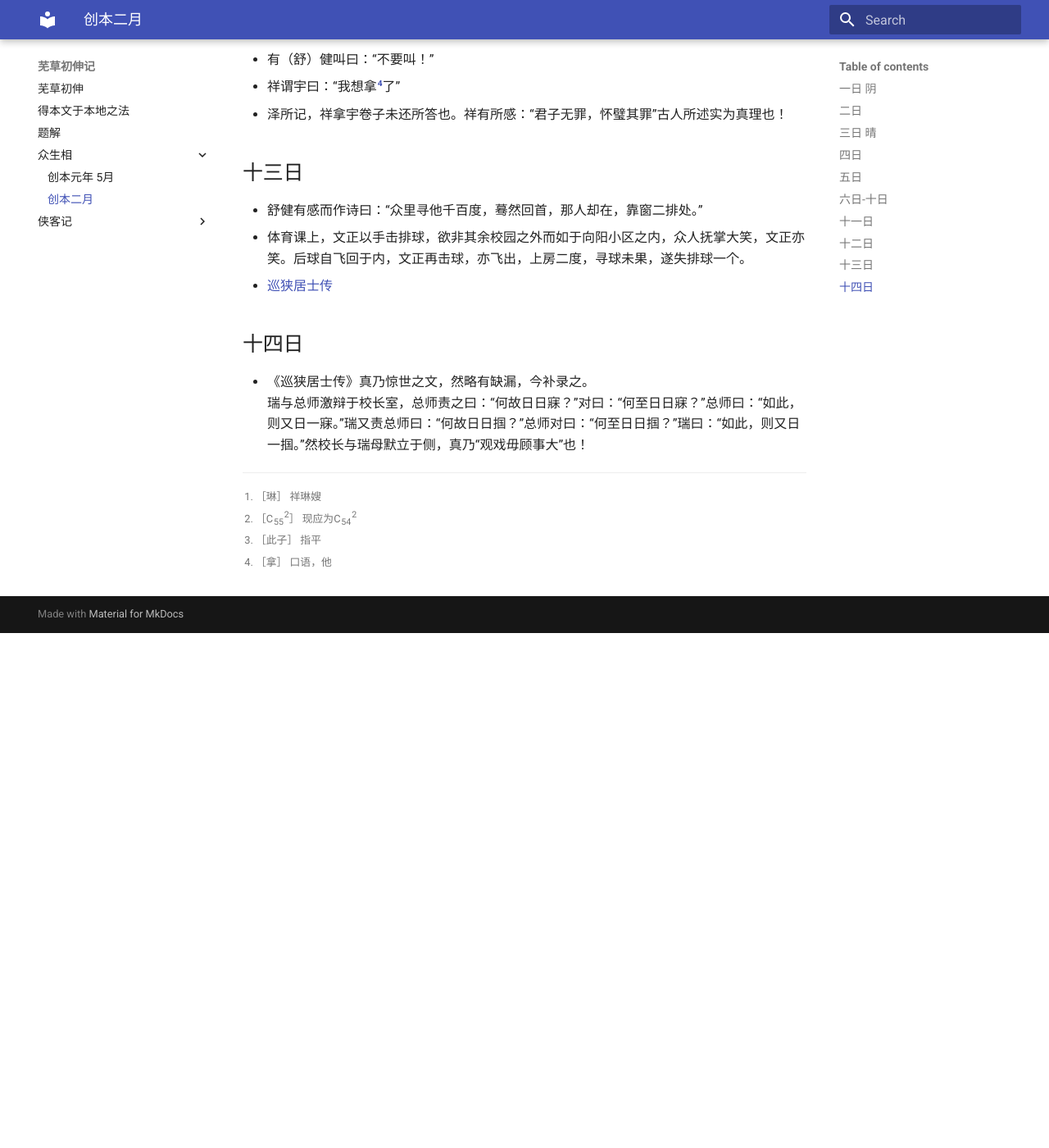
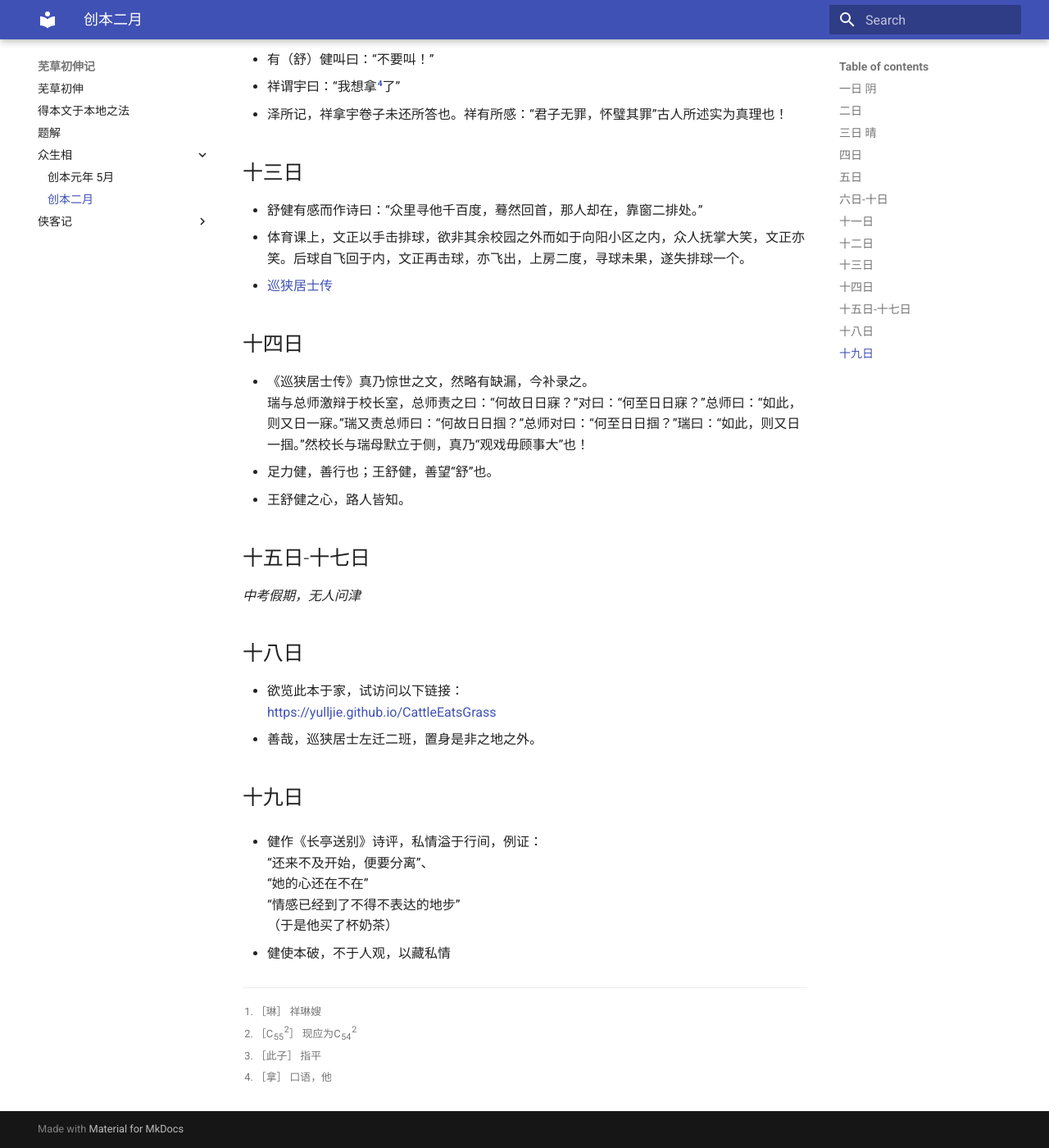
Before and after one commit to Yulljie/CattleEatsGrass, an MkDocs documentation site: the page built from docs/众生相/01.md, in a window 1280 px wide and 1400 px high, scrolled down 2505 px. Shown: the whole window at 82% size. Built offline with MkDocs 1.6.1 and Material for MkDocs 9.7.7, drawn with Linux system fonts in a browser that asks for light colours; before the commit the page ends 3277 px from its top, so only the background shows below that.

Commit message:
update files

```diff
--- a/docs/众生相/01.md
+++ b/docs/众生相/01.md
@@ -84,3 +84,25 @@
 
 * 《巡狭居士传》真乃惊世之文，然略有缺漏，今补录之。
 瑞与总师激辩于校长室，总师责之曰：“何故日日寐？”对曰：“何至日日寐？”总师曰：“如此，则又日一寐。”瑞又责总师曰：“何故日日掴？”总师对曰：“何至日日掴？”瑞曰：“如此，则又日一掴。”然校长与瑞母默立于侧，真乃“观戏毋顾事大”也！
+* 足力健，善行也；王舒健，善望“舒”也。
+* 王舒健之心，路人皆知。
+
+## 十五日-十七日
+
+<i>中考假期，无人问津</i>
+
+## 十八日
+
+* 欲览此本于家，试访问以下链接：
+[https://yulljie.github.io/CattleEatsGrass](https://yulljie.github.io/CattleEatsGrass)
+* 善哉，巡狭居士左迁二班，置身是非之地之外。
+
+## 十九日
+
+* 健作《长亭送别》诗评，私情溢于行间，例证：
+“还来不及开始，便要分离”、
+“她的心还在不在”
+“情感已经到了不得不表达的地步”
+（于是他买了杯奶茶）
+
+* 健使本破，不于人观，以藏私情
```
